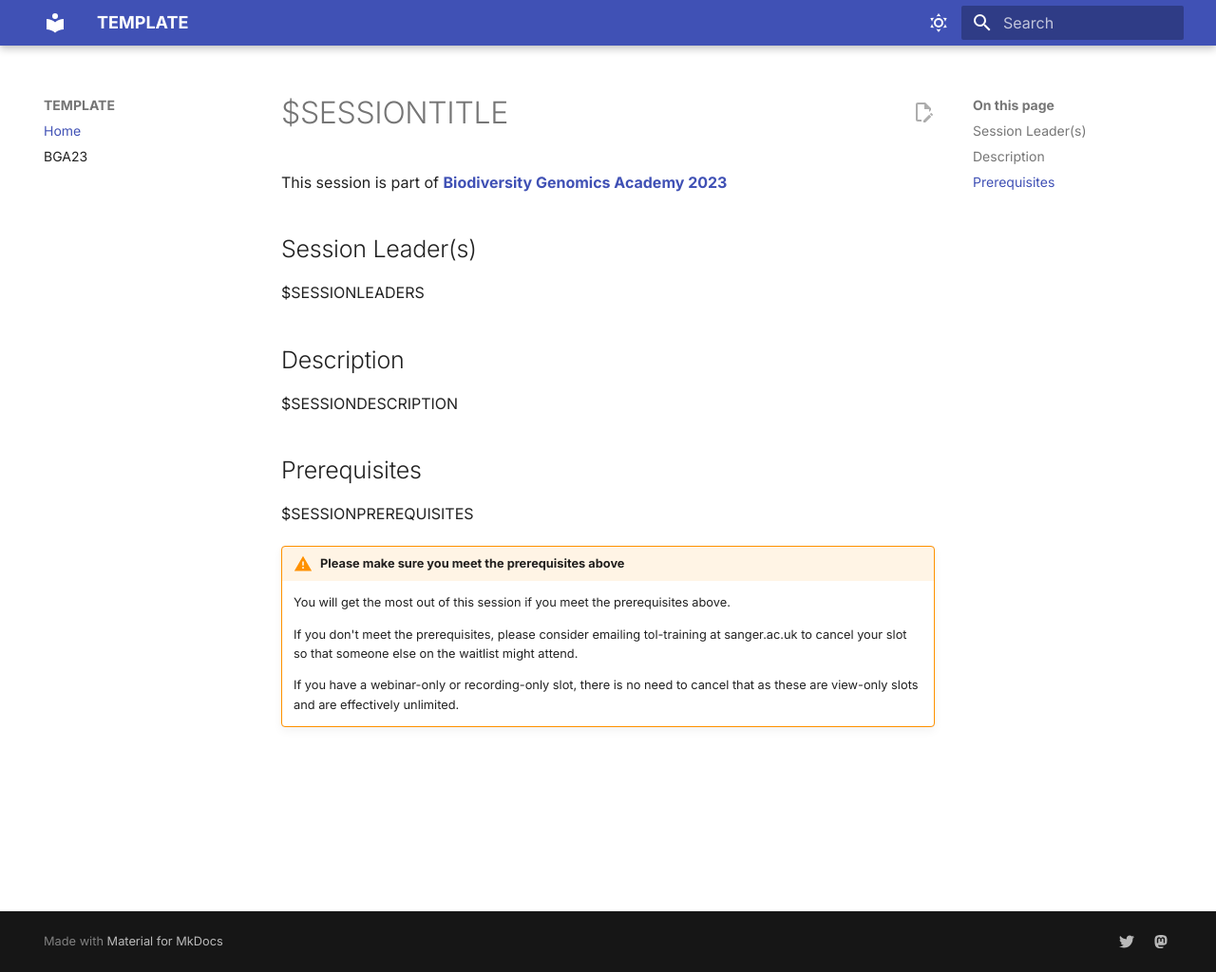
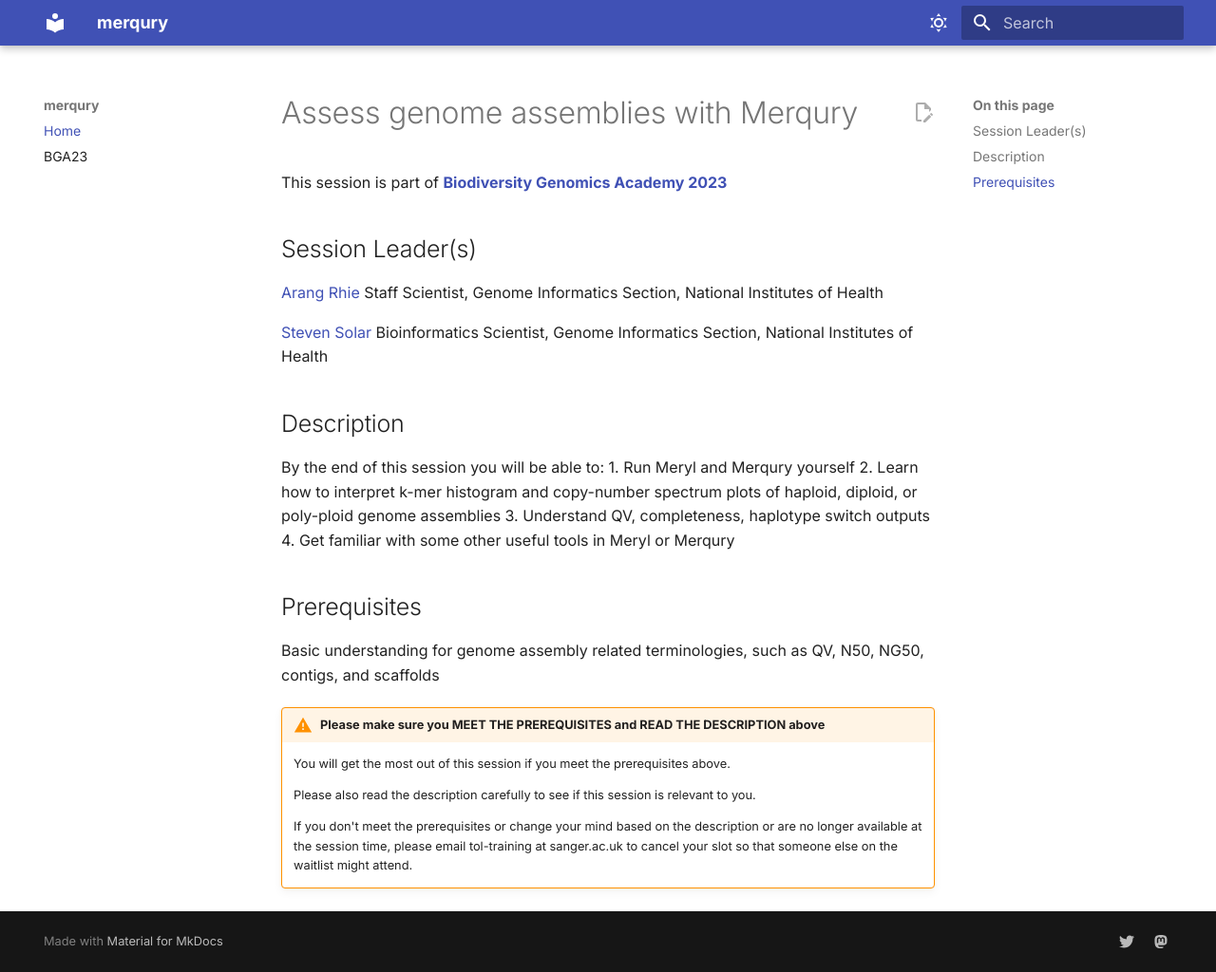
Before and after one commit to BGAcademy23/merqury, an MkDocs documentation site: the page built from docs/README.md, in a window 1280 px wide and 1024 px high. Shown: the whole window at 95% size. Built offline with MkDocs 1.6.1 and Material for MkDocs 9.7.7, drawn with Linux system fonts in a browser that asks for light colours.

Commit message:
update from form

```diff
--- a/docs/README.md
+++ b/docs/README.md
@@ -1,23 +1,31 @@
-# $SESSIONTITLE
+# Assess genome assemblies with Merqury
 
 This session is part of [**Biodiversity Genomics Academy 2023**](https://BGA23.org)
 
 ## Session Leader(s)
 
-$SESSIONLEADERS
+[Arang Rhie](https://genomeinformatics.github.io/people/rhie/)
+Staff Scientist, Genome Informatics Section, National Institutes of Health
+
+[Steven Solar](https://genomeinformatics.github.io/people/solar/)
+Bioinformatics Scientist, Genome Informatics Section, National Institutes of Health
 
 ## Description
 
-$SESSIONDESCRIPTION
+By the end of this session you will be able to:
+1. Run Meryl and Merqury yourself
+2. Learn how to interpret k-mer histogram and copy-number spectrum plots of haploid, diploid, or poly-ploid genome assemblies
+3. Understand QV, completeness, haplotype switch outputs
+4. Get familiar with some other useful tools in Meryl or Merqury
 
 ## Prerequisites
 
-$SESSIONPREREQUISITES
+Basic understanding for genome assembly related terminologies, such as QV, N50, NG50, contigs, and scaffolds
 
-!!! warning "Please make sure you meet the prerequisites above"
+!!! warning "Please make sure you MEET THE PREREQUISITES and READ THE DESCRIPTION above"
 
     You will get the most out of this session if you meet the prerequisites above.
 
-    If you don't meet the prerequisites, please consider emailing tol-training at sanger.ac.uk to cancel your slot so that someone else on the waitlist might attend.
+    Please also read the description carefully to see if this session is relevant to you.
 
-    If you have a webinar-only or recording-only slot, there is no need to cancel that as these are view-only slots and are effectively unlimited.
+    If you don't meet the prerequisites or change your mind based on the description or are no longer available at the session time, please email tol-training at sanger.ac.uk to cancel your slot so that someone else on the waitlist might attend.
--- a/mkdocs.yml
+++ b/mkdocs.yml
@@ -1,5 +1,5 @@
-site_name: TEMPLATE
-edit_uri: https://github.com/bgacademy23/TEMPLATE/blob/main/docs
+site_name: merqury
+edit_uri: https://github.com/bgacademy23/merqury/blob/main/docs
 
 nav:
     - Home: README.md
```
Also changed, not shown: README.md (+15 -7 lines).
